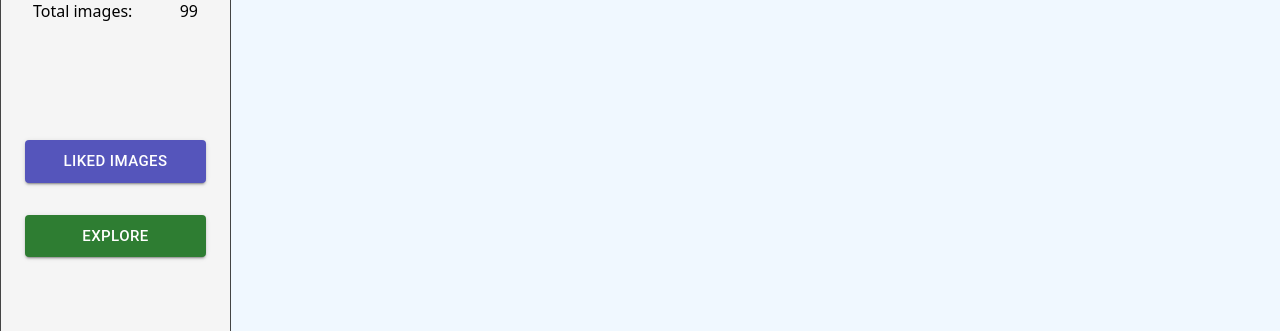
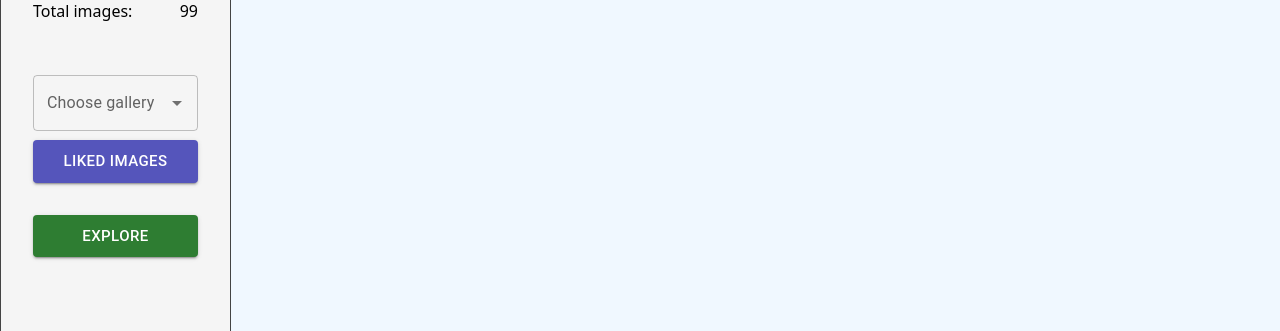
Before and after one commit to IgorPejin/exifStore, a React (Vite) app in the folder exifstore/: page / in a window 1280 px wide. Shown: the part 174-505 px from the top of the page. Built offline with nearby package versions, Linux system fonts and the light colour scheme.

Commit message:
[FE] layout: refactoring code, Autocomplete comp

```diff
--- /dev/null
+++ b/exifstore/src/components/Sidebar/AutocompleteAsync/AutocompleteAsync.jsx
@@ -0,0 +1,73 @@
+import TextField from "@mui/material/TextField";
+import Autocomplete from "@mui/material/Autocomplete";
+import CircularProgress from "@mui/material/CircularProgress";
+import { useState } from "react";
+
+function sleep(duration) {
+  return new Promise((resolve) => {
+    setTimeout(() => {
+      resolve();
+    }, duration);
+  });
+}
+
+export default function AutocompleteAsync() {
+  const [open, setOpen] = useState(false);
+  const [options, setOptions] = useState([]);
+  const [loading, setLoading] = useState(false);
+
+  const handleOpen = () => {
+    setOpen(true);
+    (async () => {
+      setLoading(true);
+      await sleep(1e3); // For demo purposes.
+      setLoading(false);
+
+      setOptions([...data]);
+    })();
+  };
+
+  const handleClose = () => {
+    setOpen(false);
+    setOptions([]);
+  };
+
+  return (
+    <Autocomplete
+      sx={{
+        width: "calc(100% - 4rem)",
+        padding: "0 2rem",
+        position: "absolute",
+        top: "15.5rem",
+      }}
+      open={open}
+      onOpen={handleOpen}
+      onClose={handleClose}
+      isOptionEqualToValue={(option, value) => option.title === value.title}
+      getOptionLabel={(option) => option.title}
+      options={options}
+      loading={loading}
+      renderInput={(params) => (
+        <TextField
+          {...params}
+          label="Choose gallery"
+          slotProps={{
+            input: {
+              ...params.InputProps,
+              endAdornment: (
+                <>
+                  {loading ? (
+                    <CircularProgress color="inherit" size={20} />
+                  ) : null}
+                  {params.InputProps.endAdornment}
+                </>
+              ),
+            },
+          }}
+        />
+      )}
+    />
+  );
+}
+
+const data = [];
--- /dev/null
+++ b/exifstore/src/components/Sidebar/BottomNav/BottomNav.jsx
@@ -0,0 +1,44 @@
+import {
+  List,
+  ListItem,
+  ListItemButton,
+  ListItemText,
+  ListItemIcon,
+} from "@mui/material";
+import HelpCenterIcon from "@mui/icons-material/HelpCenter";
+import GitHubIcon from "@mui/icons-material/GitHub";
+import styles from "./BottomNav.module.css";
+
+function BottomNav() {
+  return (
+    <div>
+      <List sx={{ padding: "1rem" }}>
+        <ListItem disablePadding>
+          <ListItemButton sx={{ textAlign: "center" }}>
+            <ListItemIcon>
+              <HelpCenterIcon />
+            </ListItemIcon>
+            <ListItemText sx={{ marginTop: "0.7rem" }} primary="About" />
+          </ListItemButton>
+        </ListItem>
+        <ListItem disablePadding>
+          <ListItemButton
+            sx={{ textAlign: "center" }}
+            component="a"
+            href="https://github.com/IgorPejin"
+          >
+            <ListItemIcon>
+              <GitHubIcon />
+            </ListItemIcon>
+            <ListItemText sx={{ marginTop: "0.7rem" }} primary="Github" />
+          </ListItemButton>
+        </ListItem>
+      </List>
+      <div className={styles.authorBox}>
+        <p>exifstore app by ipejin</p>
+      </div>
+    </div>
+  );
+}
+
+export default BottomNav;
--- /dev/null
+++ b/exifstore/src/components/Sidebar/BottomNav/BottomNav.module.css
@@ -0,0 +1,7 @@
+.authorBox {
+  text-align: center;
+  background-color: #55b;
+  color: whitesmoke;
+  padding: 1.5rem;
+  margin-top: 2.5rem;
+}
--- a/exifstore/src/components/Sidebar/Sidebar.jsx
+++ b/exifstore/src/components/Sidebar/Sidebar.jsx
@@ -1,60 +1,17 @@
 import styles from "./Sidebar.module.css";
-import Button from "@mui/material/Button";
 import UserProfile from "./UserProfile/UserProfile";
-import {
-  List,
-  ListItem,
-  ListItemButton,
-  ListItemText,
-  ListItemIcon,
-} from "@mui/material";
-import HelpCenterIcon from "@mui/icons-material/HelpCenter";
-import GitHubIcon from "@mui/icons-material/GitHub";
+import SidebarActions from "./SidebarActions/SidebarActions";
+import BottomNav from "./BottomNav/BottomNav";
+import AutocompleteAsync from "./AutocompleteAsync/AutocompleteAsync";
 
 function Sidebar() {
   return (
     <>
       <nav className={styles.sidebar}>
         <UserProfile />
-        <div className={styles.buttonBox}>
-          <Button
-            variant="contained"
-            size="large"
-            sx={{ backgroundColor: "#55B" }}
-          >
-            Liked images
-          </Button>
-          <Button variant="contained" size="large" color="success">
-            Explore
-          </Button>
-        </div>
-        <div>
-          <List sx={{ padding: "1rem" }}>
-            <ListItem disablePadding>
-              <ListItemButton sx={{ textAlign: "center" }}>
-                <ListItemIcon>
-                  <HelpCenterIcon />
-                </ListItemIcon>
-                <ListItemText sx={{ marginTop: "0.7rem" }} primary="About" />
-              </ListItemButton>
-            </ListItem>
-            <ListItem disablePadding>
-              <ListItemButton
-                sx={{ textAlign: "center" }}
-                component="a"
-                href="https://github.com/IgorPejin"
-              >
-                <ListItemIcon>
-                  <GitHubIcon />
-                </ListItemIcon>
-                <ListItemText sx={{ marginTop: "0.7rem" }} primary="Github" />
-              </ListItemButton>
-            </ListItem>
-          </List>
-          <div className={styles.authorBox}>
-            <p>exifstore app by ipejin</p>
-          </div>
-        </div>
+        <AutocompleteAsync />
+        <SidebarActions />
+        <BottomNav />
       </nav>
     </>
   );
--- a/exifstore/src/components/Sidebar/Sidebar.module.css
+++ b/exifstore/src/components/Sidebar/Sidebar.module.css
@@ -7,19 +7,5 @@
   height: calc(100vh - 0.1rem);
 
   font-size: 1rem;
+  position: relative;
 }
-
-.buttonBox {
-  display: inherit;
-  flex-direction: inherit;
-  padding: 1.5rem;
-  gap: 2rem;
-}
-
-.authorBox {
-  text-align: center;
-  background-color: #55b;
-  color: whitesmoke;
-  padding: 1.5rem;
-  margin-top: 2.5rem;
-}
--- /dev/null
+++ b/exifstore/src/components/Sidebar/SidebarActions/SidebarActions.jsx
@@ -0,0 +1,17 @@
+import { Button } from "@mui/material";
+import styles from "./SidebarActions.module.css";
+
+function SidebarActions() {
+  return (
+    <div className={styles.buttonBox}>
+      <Button variant="contained" size="large" sx={{ backgroundColor: "#55B" }}>
+        Liked images
+      </Button>
+      <Button variant="contained" size="large" color="success">
+        Explore
+      </Button>
+    </div>
+  );
+}
+
+export default SidebarActions;
--- /dev/null
+++ b/exifstore/src/components/Sidebar/SidebarActions/SidebarActions.module.css
@@ -0,0 +1,6 @@
+.buttonBox {
+  display: inherit;
+  flex-direction: inherit;
+  padding: 0 2rem;
+  gap: 2rem;
+}
```
